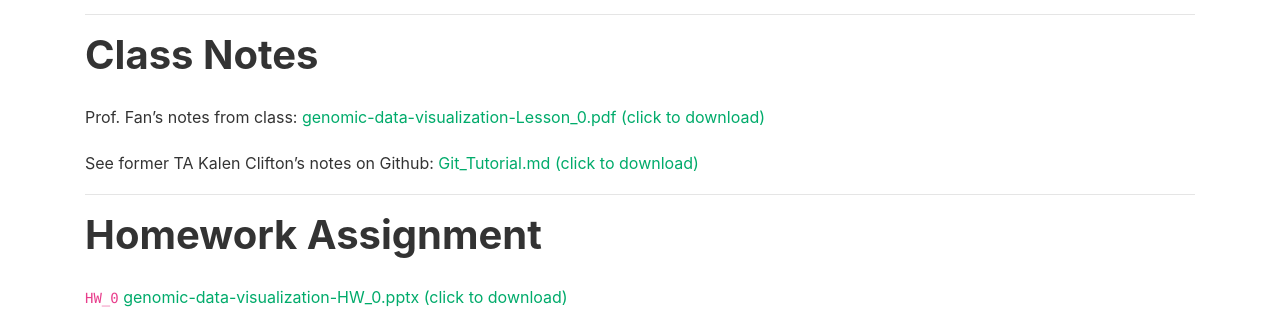
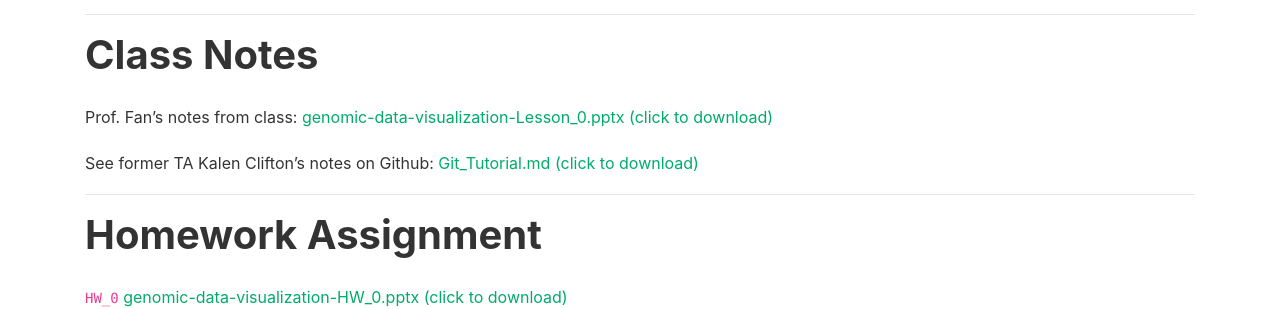
Before and after one commit to JEFworks-Lab/genomic-data-visualization-2024, a Jekyll site: the page built from _course/0-welcome-and-introductions.md, in a window 1280 px wide and 900 px high, scrolled down 6896 px. Shown: the part 289-598 px from the top of the window. Built offline with Jekyll 4.4.1, drawn with Linux system fonts in a browser that asks for light colours; nearby versions of some CDN libraries.

Commit message:
add slides

```diff
--- a/_course/0-welcome-and-introductions.md
+++ b/_course/0-welcome-and-introductions.md
@@ -153,7 +153,7 @@
 
 # Class Notes
 
-Prof. Fan's notes from class: [genomic-data-visualization-Lesson_0.pdf (click to download)]({{ site.baseurl }}/resources/notes/genomic-data-visualization-Lesson_0.pdf)
+Prof. Fan's notes from class: [genomic-data-visualization-Lesson_0.pptx (click to download)]({{ site.baseurl }}/resources/notes/genomic-data-visualization-Lesson_0.pptx)
 
 See former TA Kalen Clifton's notes on Github: [Git_Tutorial.md (click to download)]({{ site.baseurl }}/resources/notes/Git_Tutorial.md)
 
```
Also changed, not shown: 1 other file.
